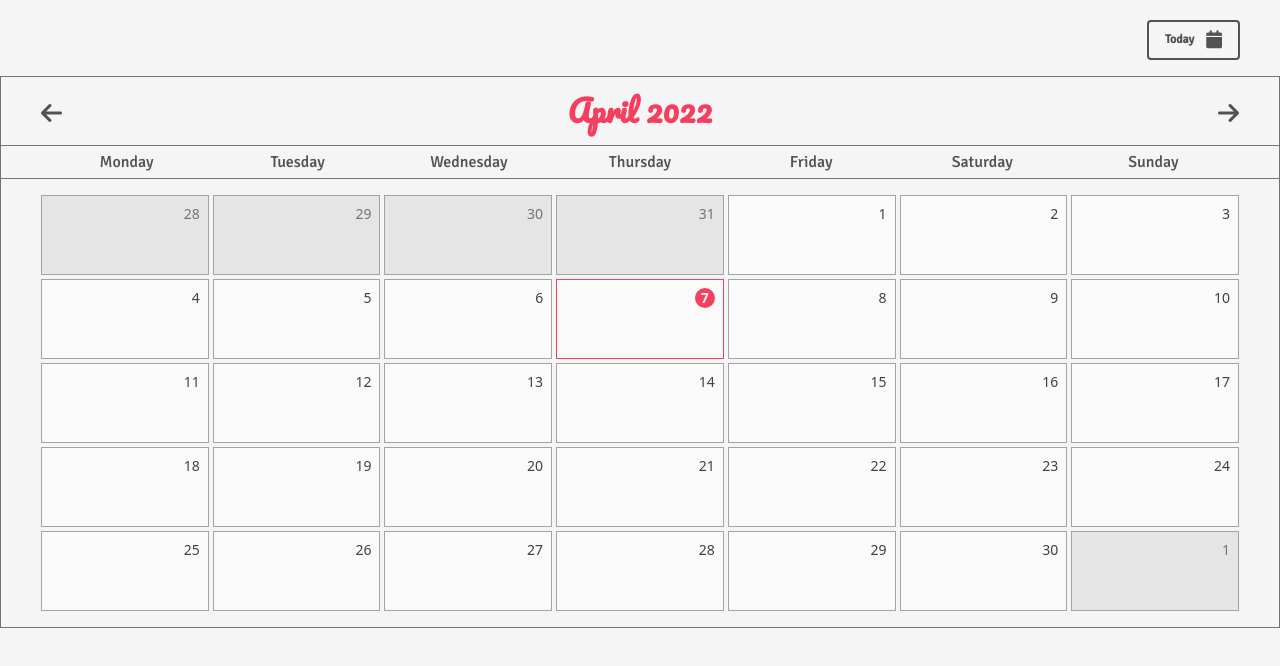
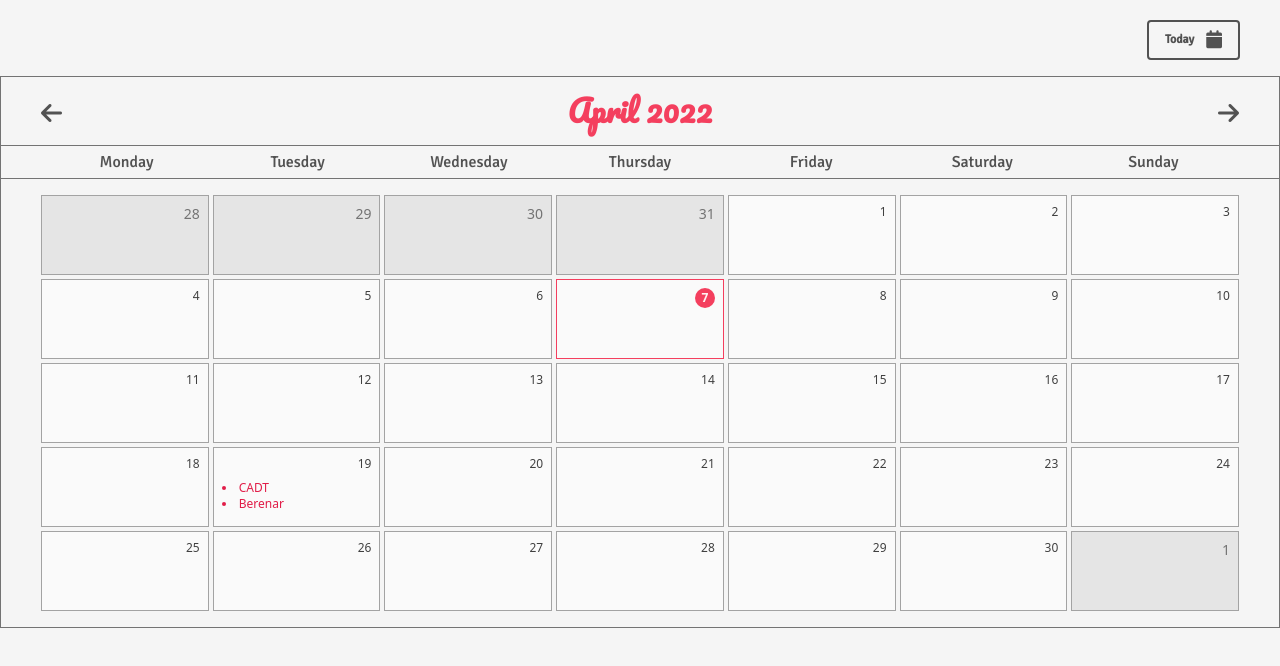
Before and after one commit to javisastre/calendar-vue, a Vue app: page / in a window 1280 px wide. Shown: the top 666 px of the page. Built offline with nearby package versions, Linux system fonts and the light colour scheme.

Commit message:
printing the days' events successfully

```diff
--- a/src/components/Calendar.vue
+++ b/src/components/Calendar.vue
@@ -1,10 +1,10 @@
 <template>
   <div class="relative">
     <div v-if="date">
-      <Modal
+      <NewEventModal
         class="absolute z-10"
         :date="date"
-        @killModal="deleteModal"
+        @killModal="date = null"
         @submitEvent="createEvent"
       />
     </div>
@@ -65,15 +65,25 @@
           v-for="day in days"
           :key="day"
           :class="{ [todayClassBox]: isToday(day) }"
-          class="p-2 text-right h-20 flex flex-col items-end border border-neutral-400 bg-neutral-50 text-neutral-700"
-          @click="date = day"
+          class="p-2 text-right h-20 flex flex-col border border-neutral-400 bg-neutral-50 text-neutral-700"
+          @click.self="date = day"
         >
           <div
-            class="text-center text-sm"
+            class="self-end text-xs flex items-center justify-center"
             :class="{ [todayClassNumber]: isToday(day) }"
           >
-            {{ day.getDate() }}
+            <p>{{ day.getDate() }}</p>
           </div>
+          <ul v-if="events[dashDate(day)]" class="mt-2">
+            <li
+              v-for="(event, i) in events[dashDate(day)]"
+              :key="i"
+              :class="eventTitleClass"
+              @click="test"
+            >
+              {{ event.title }}
+            </li>
+          </ul>
         </div>
         <div
           v-for="day in nextMonthDays"
@@ -91,10 +101,10 @@
 </template>
 
 <script>
-import Modal from "./Modal.vue";
+import NewEventModal from "./NewEventModal.vue";
 export default {
   name: "Calendar",
-  components: { Modal },
+  components: { NewEventModal },
   data() {
     return {
       date: null,
@@ -124,7 +134,7 @@ export default {
         "Sunday",
       ],
       events: {
-        "2022-04-19": [
+        "2022-3-19": [
           {
             title: "CADT",
             description: "Primer dia de feina a CADT",
@@ -136,7 +146,9 @@ export default {
         ],
       },
       todayClassBox: "text-neutral-50 font-bold border border-rose-500",
-      todayClassNumber: "h-5 w-5 rounded-full  bg-rose-500 text-rose-50",
+      todayClassNumber: "h-5 w-5 rounded-full bg-rose-500 text-rose-50",
+      eventTitleClass:
+        "list-disc  marker:text-rose-600 text-rose-600 hover:cursor-pointer list-inside hover:bg-rose-600 hover:text-white pl-0 text-xs text-left",
     };
   },
   methods: {
@@ -168,21 +180,23 @@ export default {
       this.month = new Date().getMonth();
       this.year = new Date().getFullYear();
     },
-    deleteModal() {
-      this.date = null;
-    },
     createEvent(e) {
       const newEvent = {
         title: e.title,
         description: e.description,
       };
-      const currentDay = `${e.date.getFullYear()}-${e.date.getMonth()}-${e.date.getDate()}`;
+      const currentDay = this.dashDate(e.date);
       this.events[currentDay]
         ? this.events[currentDay].push(newEvent)
         : (this.events[currentDay] = [newEvent]);
     },
+    dashDate(d) {
+      return `${d.getFullYear()}-${d.getMonth()}-${d.getDate()}`;
+    },
+    test(e) {
+      console.log(e.x, e.y);
+    },
   },
-
   computed: {
     days() {
       return new Array(new Date(this.year, this.month + 1, 0).getDate())
--- a/src/components/Modal.vue
+++ b/src/components/NewEventModal.vue
@@ -1,10 +1,10 @@
 <template>
   <div
     class="w-screen h-screen bg-neutral-700/20 flex justify-center items-center"
-    @click.self="killModal"
+    @click.self="$emit('killModal')"
   >
     <div class="bg-neutral-50 text-center w-1/4 rounded-lg shadow-2xl p-2">
-      <div @click="killModal" class="flex justify-end">
+      <div @click="$emit('killModal')" class="flex justify-end">
         <i class="fa-solid fa-xmark hover:cursor-pointer"></i>
       </div>
       <form class="flex flex-col gap-4 p-10" @submit.prevent="submitEvent">
@@ -24,6 +24,7 @@
         />
         <button
           type="submit"
+          @click="submitEvent"
           :class="buttonClass"
           :disabled="!description || !title"
         >
@@ -70,9 +71,6 @@ export default {
     },
   },
   methods: {
-    killModal() {
-      this.$emit("killModal");
-    },
     submitEvent() {
       this.$emit("submitEvent", {
         title: this.title,
@@ -81,7 +79,7 @@ export default {
       });
       this.title = "";
       this.description = "";
-      this.killModal();
+      this.$emit("killModal");
     },
   },
 };
```
